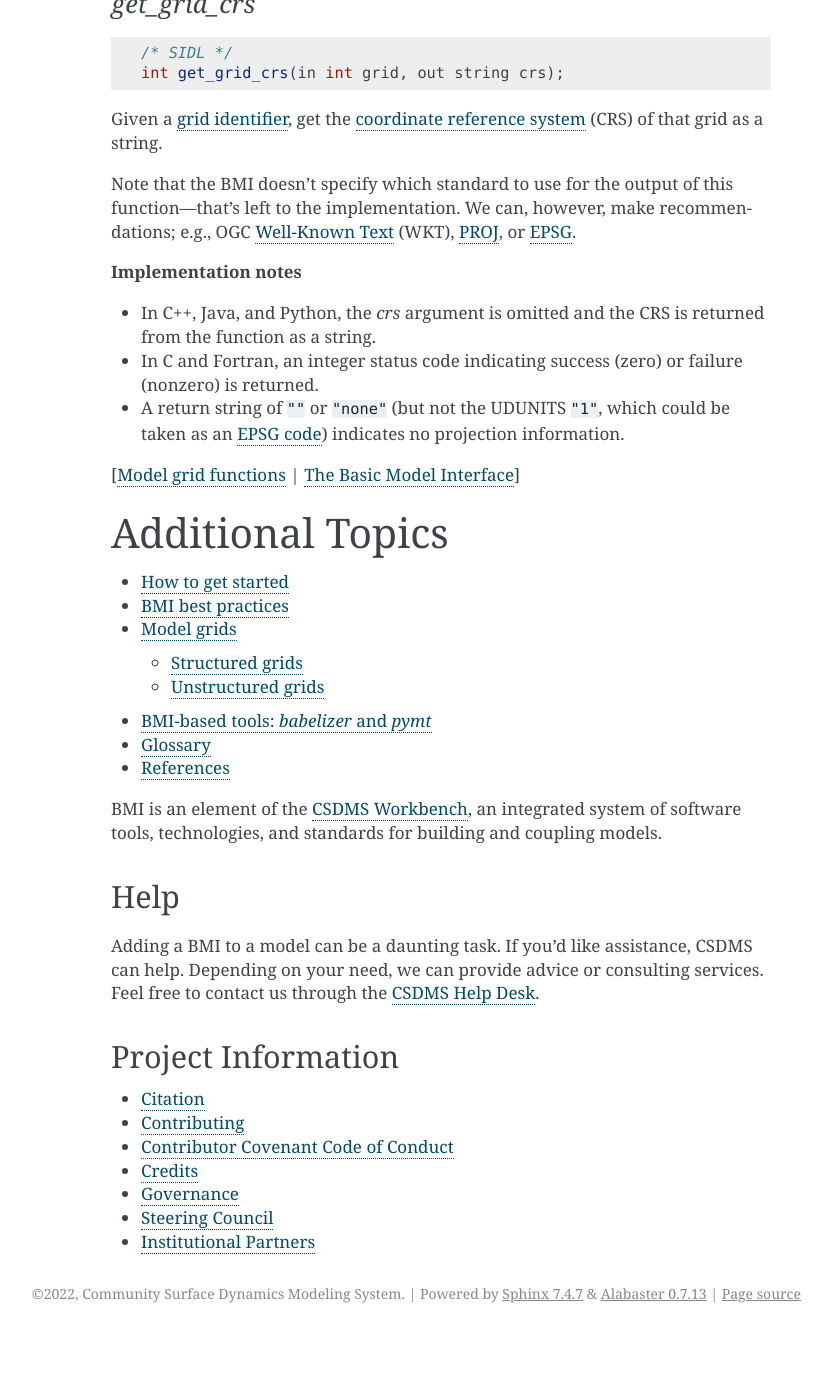
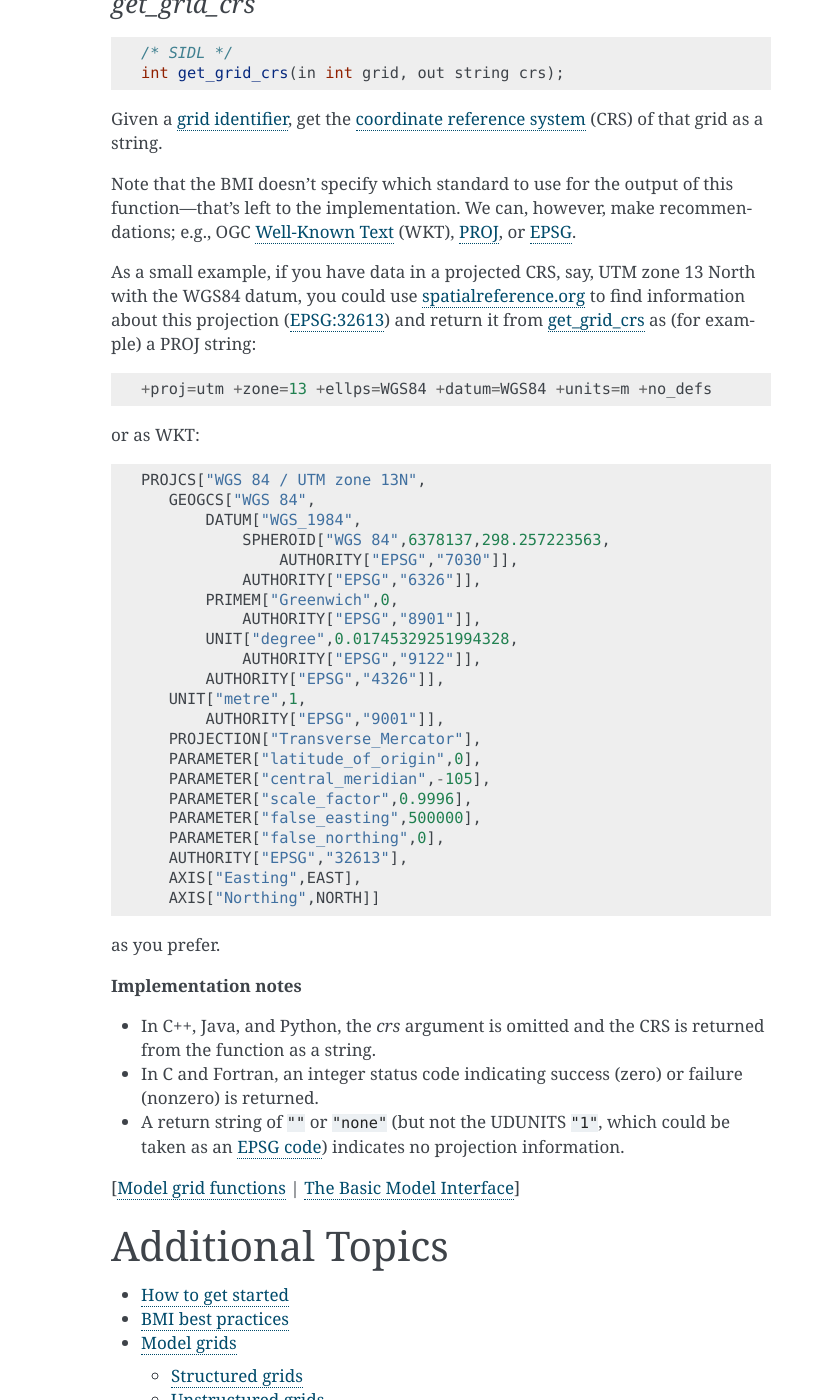
Before and after one commit to csdms/bmi, a Sphinx documentation site: the page built from docs/source/index.rst, in a window 1280 px wide and 1400 px high, scrolled down 24877 px. Shown: the whole window, without its empty margins (309-1141 px from the left). Built offline with Sphinx 7.4.7, drawn with Linux system fonts in a browser that asks for light colours; formulas are drawn with MathJax 3; before the commit the page ends 26210 px from its top, so only the background shows below that.

Commit message:
Include example of suggested output from get_grid_crs

```diff
--- a/docs/source/bmi.grid_funcs.rst
+++ b/docs/source/bmi.grid_funcs.rst
@@ -534,6 +534,47 @@ for the output of this function---that's left to the implementation.
 We can, however, make recommendations;
 e.g., OGC `Well-Known Text`_ (WKT), `PROJ`_, or `EPSG`_.
 
+As a small example,
+if you have data in a projected CRS,
+say, UTM zone 13 North with the WGS84 datum,
+you could use `spatialreference.org`_ to find information about this projection
+(`EPSG:32613 <https://www.spatialreference.org/ref/epsg/wgs-84-utm-zone-13n/>`_)
+and return it from :ref:`get_grid_crs`
+as (for example) a PROJ string:
+
+.. code-block::
+
+  +proj=utm +zone=13 +ellps=WGS84 +datum=WGS84 +units=m +no_defs
+
+or as WKT:
+
+.. code-block::
+
+ PROJCS["WGS 84 / UTM zone 13N",
+    GEOGCS["WGS 84",
+        DATUM["WGS_1984",
+            SPHEROID["WGS 84",6378137,298.257223563,
+                AUTHORITY["EPSG","7030"]],
+            AUTHORITY["EPSG","6326"]],
+        PRIMEM["Greenwich",0,
+            AUTHORITY["EPSG","8901"]],
+        UNIT["degree",0.01745329251994328,
+            AUTHORITY["EPSG","9122"]],
+        AUTHORITY["EPSG","4326"]],
+    UNIT["metre",1,
+        AUTHORITY["EPSG","9001"]],
+    PROJECTION["Transverse_Mercator"],
+    PARAMETER["latitude_of_origin",0],
+    PARAMETER["central_meridian",-105],
+    PARAMETER["scale_factor",0.9996],
+    PARAMETER["false_easting",500000],
+    PARAMETER["false_northing",0],
+    AUTHORITY["EPSG","32613"],
+    AXIS["Easting",EAST],
+    AXIS["Northing",NORTH]]
+
+as you prefer.
+
 **Implementation notes**
 
 * In C++, Java, and Python, the *crs* argument is omitted and the CRS
--- a/docs/source/bmi.spec.rst
+++ b/docs/source/bmi.spec.rst
@@ -172,4 +172,5 @@ grouped by functional category.
 .. _Well-Known Text: https://www.ogc.org/standards/wkt-crs
 .. _PROJ: https://proj.org/
 .. _EPSG: https://epsg.org/
+.. _spatialreference.org: https://www.spatialreference.org/
 .. _EPSG code: https://spatialreference.org/ref/epsg/
```
